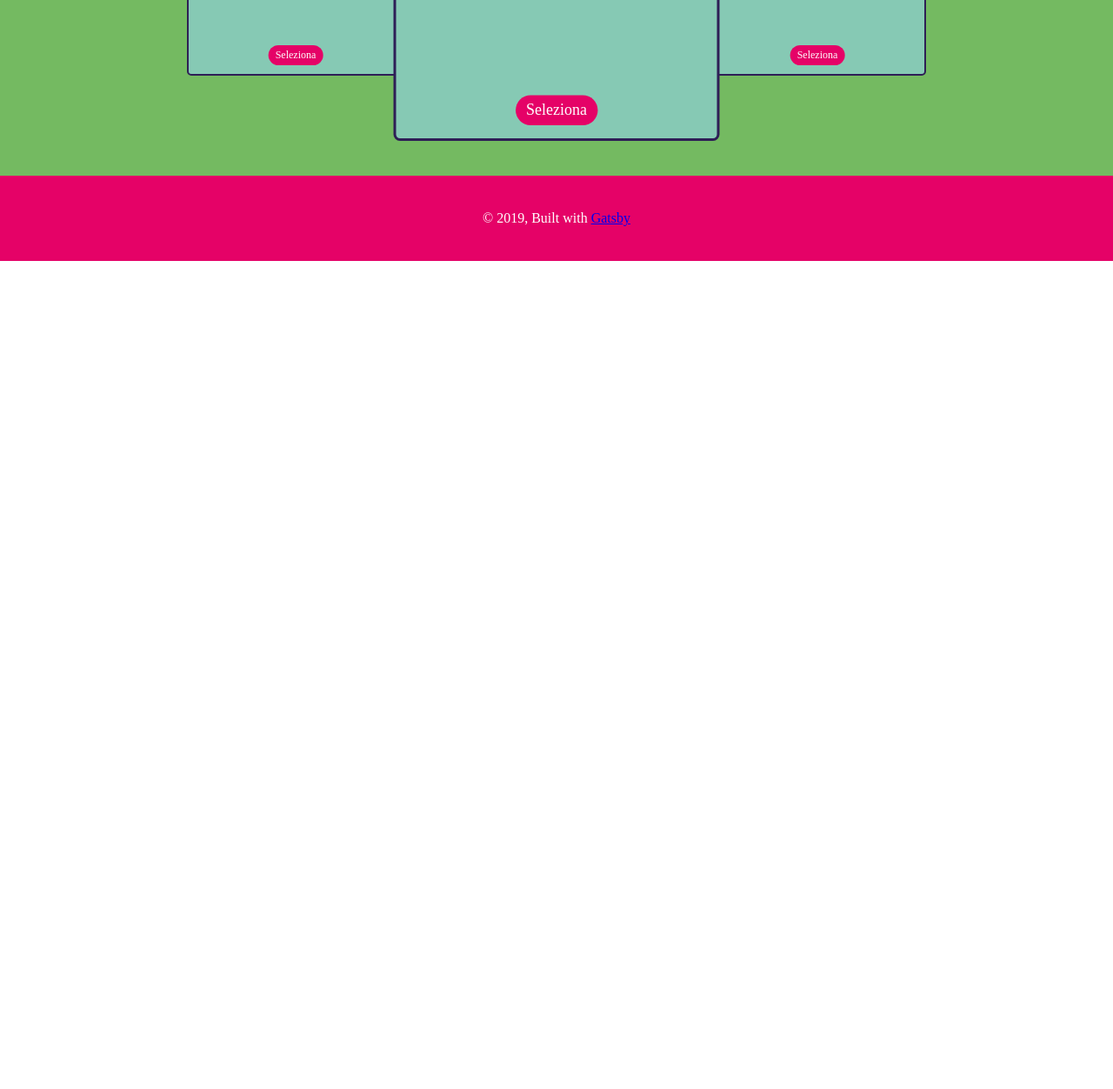
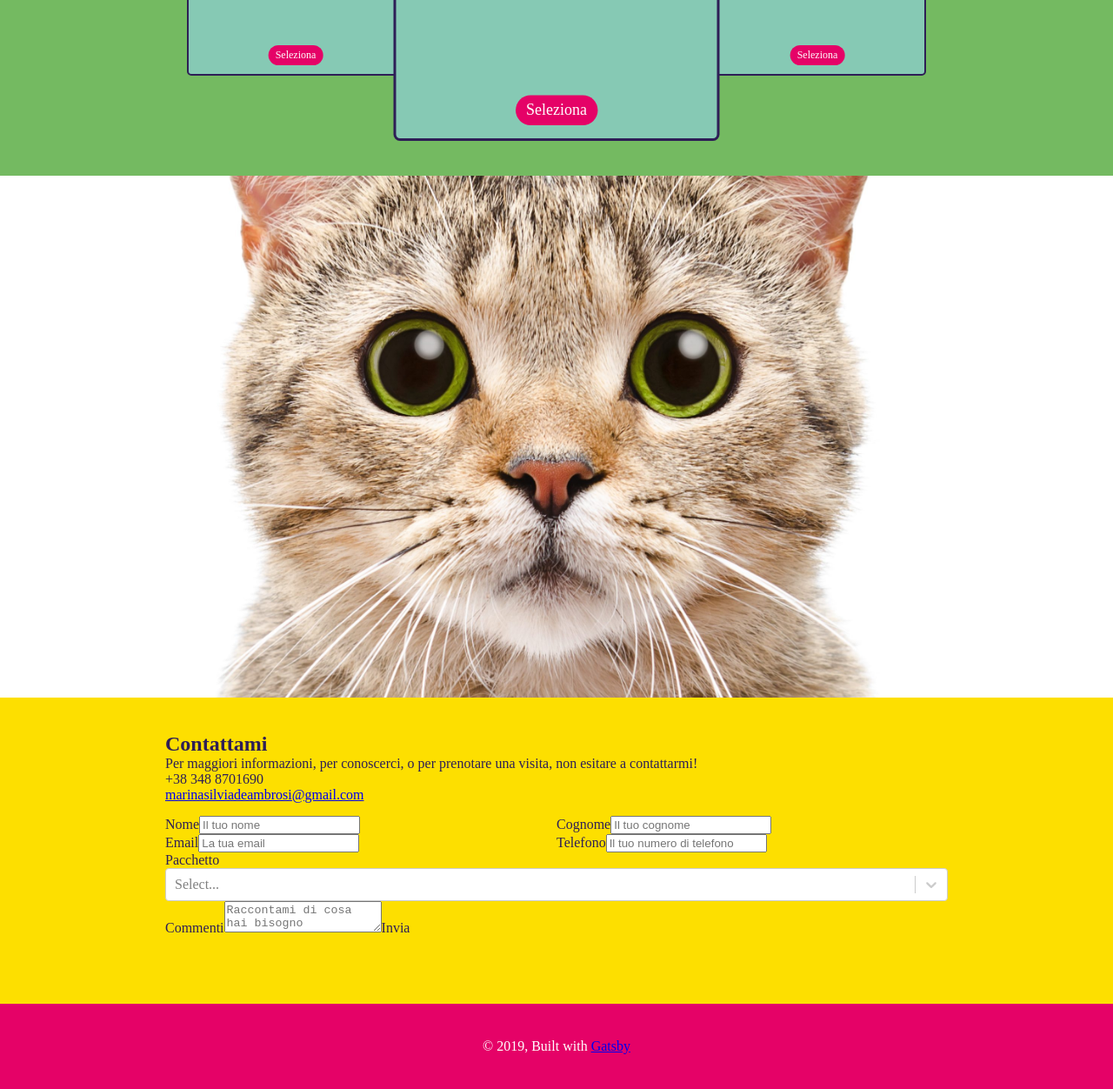
Before and after one commit to simoneferrero/marina-cat-sitter, a Gatsby site: page / in a window 1280 px wide. Shown: the part 3207-4459 px from the top of the page at 87% size. Before the commit the page ends 3507 px from the top, so only its background shows below. Built offline with nearby package versions, Linux system fonts and the light colour scheme; Gatsby itself is replaced by a stand-in of ours; what typography-theme-bootstrap would draw is missing.

Commit message:
contacts: Added form

```diff
--- a/package.json
+++ b/package.json
@@ -5,6 +5,7 @@
   "version": "0.1.0",
   "author": "Kyle Mathews <mathews.kyle@gmail.com>",
   "dependencies": {
+    "formik": "^1.5.8",
     "gatsby": "^2.16.1",
     "gatsby-image": "^2.2.29",
     "gatsby-plugin-manifest": "^2.2.23",
@@ -18,10 +19,12 @@
     "react": "^16.10.2",
     "react-dom": "^16.10.2",
     "react-helmet": "^5.2.1",
+    "react-select": "^3.0.8",
     "react-typography": "^0.16.19",
     "styled-components": "^4.4.0",
     "typography": "^0.16.19",
-    "typography-theme-bootstrap": "^0.16.19"
+    "typography-theme-bootstrap": "^0.16.19",
+    "yup": "^0.27.0"
   },
   "devDependencies": {
     "babel-eslint": "^10.0.3",
--- /dev/null
+++ b/src/components/ContactForm.js
@@ -0,0 +1,124 @@
+import React, { useContext } from 'react'
+import PropTypes from 'prop-types'
+import styled from 'styled-components/macro'
+import { Field, Formik } from 'formik'
+import * as Yup from 'yup'
+import Select from 'react-select'
+
+import FormContext from '../context/FormContext'
+
+const StyledPersonalInfoSection = styled.div`
+	display: grid;
+	grid-template-columns: repeat(2, 1fr);
+`
+
+const ContactForm = () => {
+	const {
+		state: { selectedPackage },
+	} = useContext(FormContext)
+	const selectedPackageOptions = [
+		{ value: '30min', label: '30 minuti' },
+		{ value: '1hour', label: '1 ora' },
+		{ value: 'night', label: 'Notturna' },
+	]
+	const initialValues = {
+		comments: '',
+		email: '',
+		lastName: '',
+		name: '',
+		selectedPackage: selectedPackageOptions.find(
+			({ value }) => value === selectedPackage
+		),
+		telephone: '',
+		__gotcha: undefined,
+	}
+	const validationSchema = Yup.object().shape({
+		comments: Yup.string(),
+		email: Yup.string()
+			.email()
+			.required('Obbligatorio'),
+		lastName: Yup.string().required('Obbligatorio'),
+		name: Yup.string().required('Obbligatorio'),
+		selectedPackage: Yup.string().nullable(),
+		telephone: Yup.string().required('Obbligatorio'),
+		_gotcha: Yup.string().nullable(),
+	})
+
+	return (
+		<Formik
+			enableReinitialize
+			initialValues={initialValues}
+			onSubmit={(values, { setSubmitting }) => {
+				setTimeout(() => {
+					console.log(JSON.stringify(values, null, 2))
+					setSubmitting(false)
+				}, 500)
+			}}
+			validationSchema={validationSchema}
+		>
+			{({
+				errors,
+				setFieldValue,
+				handleBlur,
+				handleSubmit,
+				isSubmitting,
+				values,
+			}) => {
+				return (
+					<form onSubmit={handleSubmit}>
+						<StyledPersonalInfoSection>
+							<label htmlFor="name">
+								Nome
+								<Field name="name" placeholder="Il tuo nome" type="text" />
+							</label>
+							<label htmlFor="lastName">
+								Cognome
+								<Field
+									name="lastName"
+									placeholder="Il tuo cognome"
+									type="text"
+								/>
+							</label>
+							<label htmlFor="email">
+								Email
+								<Field name="email" placeholder="La tua email" type="text" />
+							</label>
+							<label htmlFor="telephone">
+								Telefono
+								<Field
+									name="telephone"
+									placeholder="Il tuo numero di telefono"
+									type="text"
+								/>
+							</label>
+						</StyledPersonalInfoSection>
+						<label htmlFor="selectedPackage">
+							Pacchetto
+							<Select
+								id="selectedPackage"
+								options={selectedPackageOptions}
+								onChange={value => setFieldValue('selectedPackage', value)}
+								onBlur={handleBlur}
+								value={values.selectedPackage}
+							/>
+						</label>
+						<label htmlFor="comments">
+							Commenti
+							<Field
+								component="textarea"
+								name="comments"
+								placeholder="Raccontami di cosa hai bisogno"
+							/>
+						</label>
+						<Field name="_gotcha" style={{ display: 'none' }} />
+						<button type="submit" disabled={isSubmitting}>
+							Invia
+						</button>
+					</form>
+				)
+			}}
+		</Formik>
+	)
+}
+
+export default ContactForm
--- /dev/null
+++ b/src/components/Contacts.js
@@ -0,0 +1,44 @@
+import React from 'react'
+import styled from 'styled-components/macro'
+
+import ContactForm from './ContactForm'
+
+const StyledContacts = styled.section`
+	background-color: ${({ theme: { colors } }) => colors.yellow};
+	color: ${({ theme: { colors } }) => colors.darkBlue};
+	padding: 40px;
+	width: 100%;
+
+	> div {
+		margin: 0 auto;
+		max-width: ${({ theme: { maxWidth } }) => maxWidth}px;
+
+		form {
+			padding: 15px 0;
+		}
+	}
+`
+const Contacts = () => (
+	<StyledContacts id="contacts">
+		<div>
+			<h2>Contattami</h2>
+			<p>
+				Per maggiori informazioni, per conoscerci, o per prenotare una visita,
+				non esitare a contattarmi!
+				<br />
+				+38 348 8701690
+				<br />
+				<a
+					href="mailto:marinasilviadeambrosi@gmail.com"
+					rel="noopener noreferrer"
+					target="_blank"
+				>
+					marinasilviadeambrosi@gmail.com
+				</a>
+			</p>
+			<ContactForm />
+		</div>
+	</StyledContacts>
+)
+
+export default Contacts
--- a/src/pages/index.js
+++ b/src/pages/index.js
@@ -1,6 +1,7 @@
 import React from 'react'
 
 import About from '../components/About'
+import Contacts from '../components/Contacts'
 import Break from '../components/Break'
 import HeroPage from '../components/HeroPage'
 import Layout from '../components/Layout'
@@ -17,6 +18,8 @@ const IndexPage = () => (
 		<Services />
 		<Break id="break-2" />
 		<Packages />
+		<Break id="break-3" />
+		<Contacts />
 	</Layout>
 )
 
```
Also changed, not shown: src/images/break-3.jpg (added), 1 other file.
